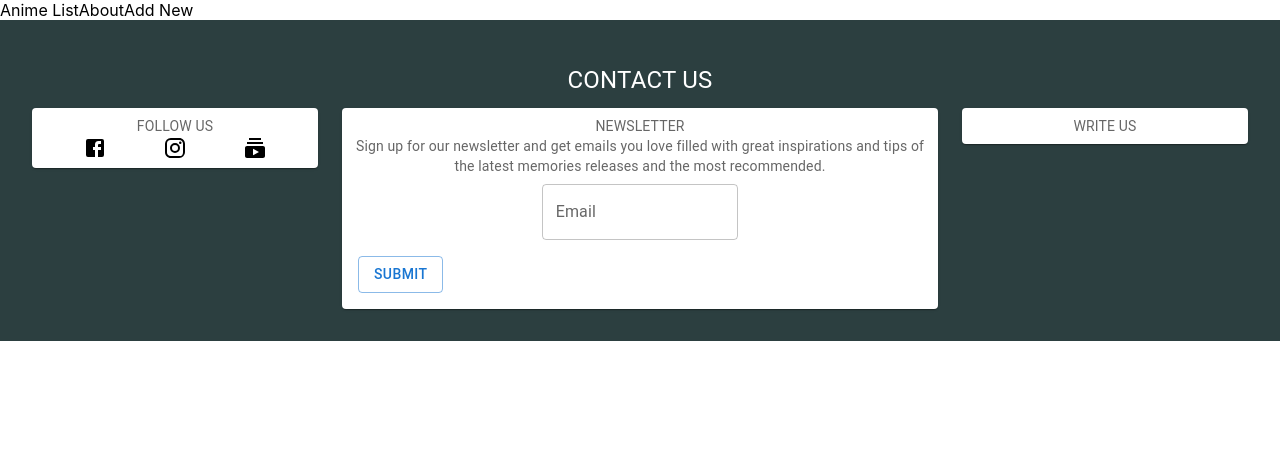
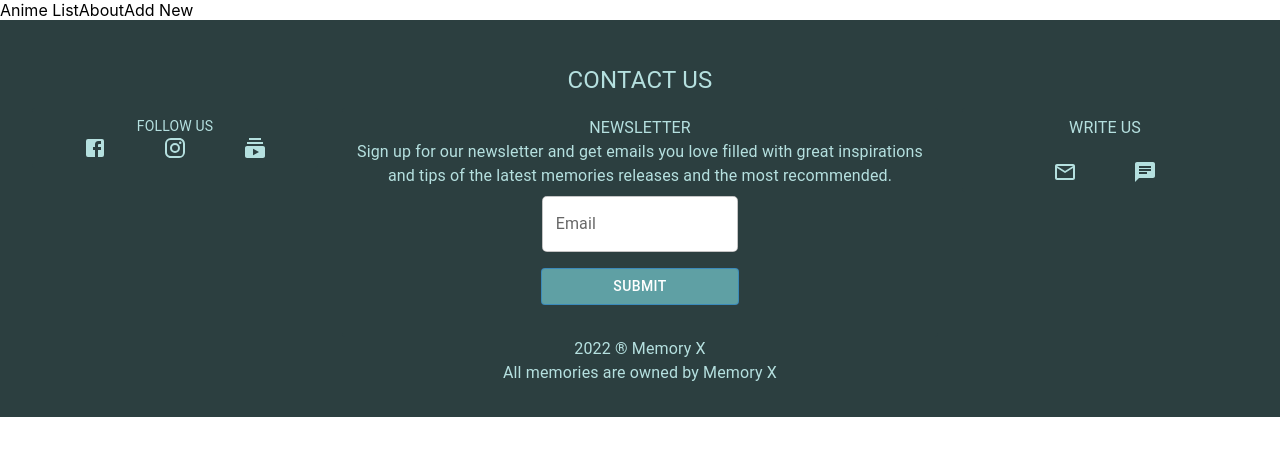
Before and after one commit to AnnaSak7/HI-08-ecommerce-platform-team-project, a Next.js app in the folder memory_ecommerce/: page / in a window 1280 px wide. Shown: the top 456 px of the page. Built offline with nearby package versions, Linux system fonts and the light colour scheme.

Commit message:
final footer

```diff
--- a/memory_ecommerce/components/ui/Footer.js
+++ b/memory_ecommerce/components/ui/Footer.js
@@ -8,8 +8,9 @@ import InstagramIcon from "@mui/icons-material/Instagram";
 import FacebookIcon from "@mui/icons-material/Facebook";
 import BottomNavigationAction from "@mui/material/BottomNavigationAction";
 import SubscriptionsIcon from '@mui/icons-material/Subscriptions';
-import TwitterIcon from '@mui/icons-material/Twitter';
 import TextField from '@mui/material/TextField';
+import MailOutlineIcon from "@mui/icons-material/MailOutline";
+import ChatIcon from "@mui/icons-material/Chat";
 
 import Stack from '@mui/material/Stack';
 import Button from '@mui/material/Button';
@@ -19,77 +20,99 @@ import Button from '@mui/material/Button';
 
 
 const Item = styled(Paper)(({ theme }) => ({
-    backgroundColor: theme.palette.mode === 'dark' ? '#1A2027' : '#fff',
+  backgroundColor: theme.palette.mode === "dark" ? "#1A2027" : "#2C3F40",
   ...theme.typography.body2,
   padding: theme.spacing(1),
-    textAlign: 'center',
-    color: theme.palette.text.secondary,
+  textAlign: "center",
+  color: "#B5E0DF",
 }));
-
 
 
 export default function AutoGrid() {
   return (
-
-    <Box sx={{ flexGrow: 1 ,padding: '2rem', bgcolor:'#2C3F40'}}>
-      <Typography style={{textAlign:'center', padding:'10px', color: '#fff', fontSize:'1.5em'}}>
+    <Box sx={{ flexGrow: 1, padding: "2rem", bgcolor: "#2C3F40" }}>
+      <Typography
+        style={{
+          textAlign: "center",
+          padding: "10px",
+          color: "#B5E0DF",
+          fontSize: "1.5em",
+        }}
+      >
         CONTACT US
       </Typography>
 
       <Grid container spacing={3}>
         <Grid item xs>
-          <Item>FOLLOW US <br />
-
-
-          <BottomNavigationAction sx={{color:'#000'}} icon={<FacebookIcon />} />
-
-         <BottomNavigationAction  sx={{color:'#000'}}icon={<InstagramIcon />} />
-
-         <BottomNavigationAction sx={{color:'#000'}} icon={<SubscriptionsIcon />} />
-
-
-
+          <Item elevation={0}>
+            FOLLOW US <br />
+            <BottomNavigationAction
+              sx={{ color: "#B5E0DF" }}
+              icon={<FacebookIcon />}
+            />
+            <BottomNavigationAction
+              sx={{ color: "#B5E0DF" }}
+              icon={<InstagramIcon />}
+            />
+            <BottomNavigationAction
+              sx={{ color: "#B5E0DF" }}
+              icon={<SubscriptionsIcon />}
+            />
           </Item>
         </Grid>
 
-
-        <Grid item xs={6} >
-          <Item style={{JustifyContent:'center'}}>
-
-          NEWSLETTER <br/>
-          Sign up for our newsletter and get emails you love filled
-          with great inspirations and tips of the latest memories releases and
+        <Grid item xs={6}>
+          <Item elevation={0} style={{ justifyItems: "center" }}>
+            <Typography>
+              NEWSLETTER <br />
+              Sign up for our newsletter and get emails you love filled with
+              great inspirations and tips of the latest memories releases and
               the most recommended.
-
+            </Typography>
             <Box
               component="form"
               sx={{
-                '& > :not(style)': { m: 1, width: '25ch' },
+                "& > :not(style)": { m: 1, width: "25ch" },
               }}
               noValidate
               autoComplete="off"
             >
-                 <TextField id="outlined-basic" label="Email" variant="outlined" />
+              <TextField
+                id="outlined-basic"
+                label="Email"
+                variant="outlined"
+                style={{ backgroundColor: "#fff", borderRadius: "5px" }}
+              />
+              <br />
+              <Button
+                variant="outlined"
+                style={{ backgroundColor: "#5FA0A4", color: "#fff" }}
+              >
+                SUBMIT
+              </Button>
+              <Stack spacing={2} direction="row"></Stack>
+            </Box>
+          </Item>
+          <Typography style={{ textAlign: "center", color: "#B5E0DF" }}>
+            2022 ® Memory X <br /> All memories are owned by Memory X
+          </Typography>
+        </Grid>
 
-                 <Stack spacing={2} direction="row">
-
-                 <Button  variant="outlined">SUBMIT</Button>
-                </Stack>
-              </Box>
-
-
-
-
+        <Grid item xs>
+          <Item elevation={0}>
+            <Typography>WRITE US</Typography>
+            <br />
+            <BottomNavigationAction
+              sx={{ color: "#B5E0DF" }}
+              icon={<MailOutlineIcon />}
+            />
+            <BottomNavigationAction
+              sx={{ color: "#B5E0DF" }}
+              icon={<ChatIcon />}
+            />
           </Item>
         </Grid>
-
-
-        <Grid item xs>
-          <Item>WRITE US</Item>
       </Grid>
-      </Grid>
-
     </Box>
-
   );
 }
```
Lines whose indentation alone changed are shown as unchanged.
